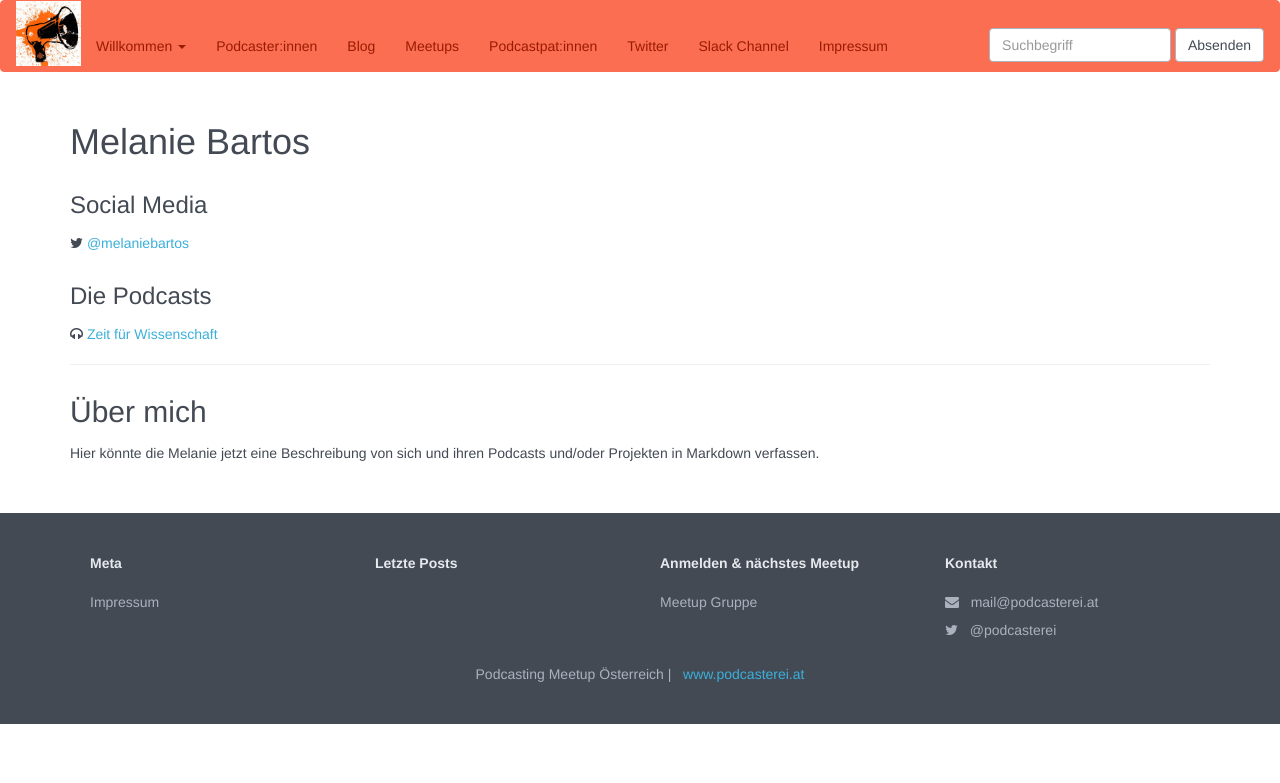
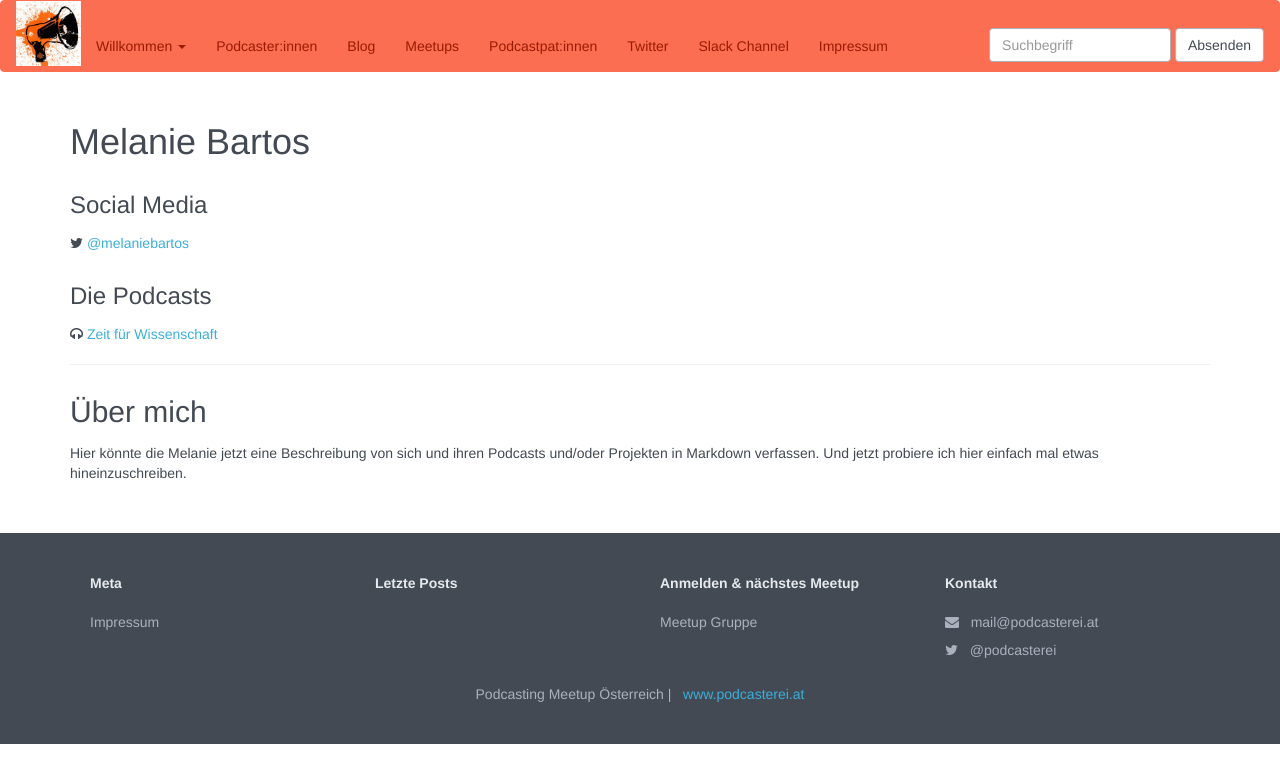
Before and after one commit to podcasterei/website-quellcode, a Jekyll site: the page built from _people/melanie_bartos.md, in a window 1280 px wide. Shown: the top 783 px of the page. Built offline with Jekyll 4.4.1, drawn with Linux system fonts in a browser that asks for light colours.

Commit message:
Update melanie_bartos.md

```diff
--- a/_people/melanie_bartos.md
+++ b/_people/melanie_bartos.md
@@ -11,3 +11,4 @@ podcasts:
 
 Hier könnte die Melanie jetzt eine Beschreibung von sich und ihren Podcasts und/oder Projekten
 in Markdown verfassen.
+Und jetzt probiere ich hier einfach mal etwas hineinzuschreiben.
```
